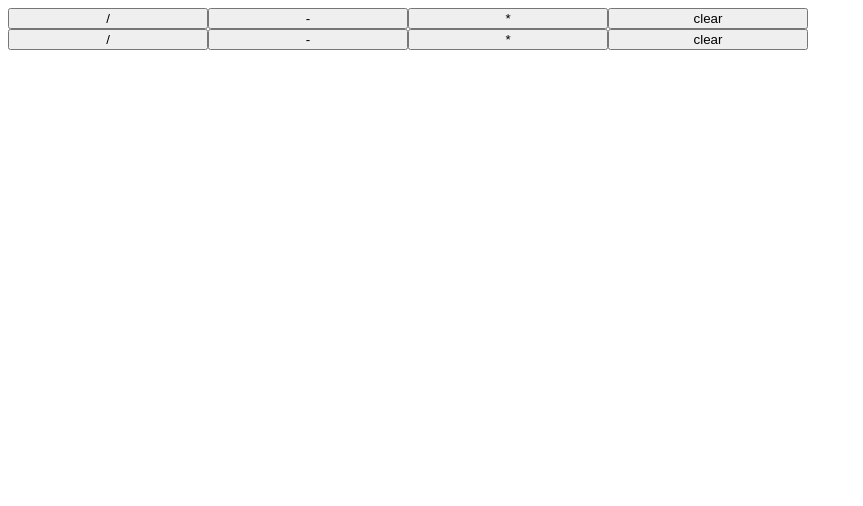
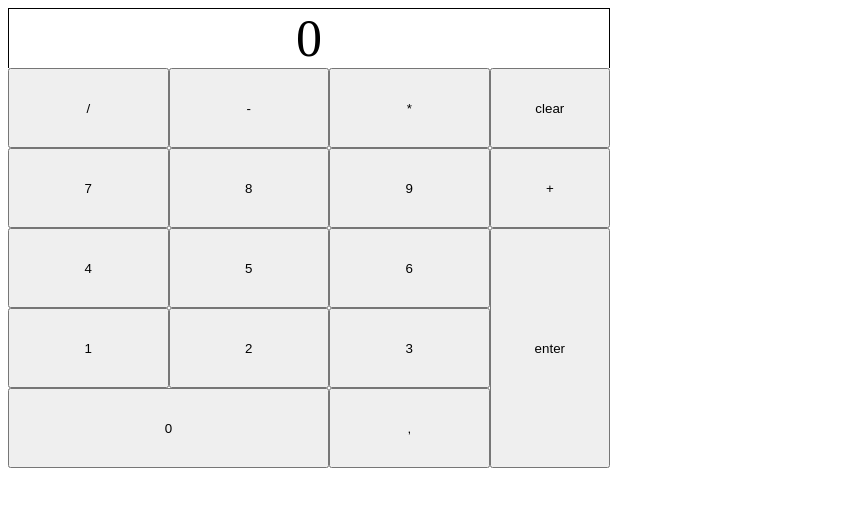
Before and after one commit to rafaelctorres/Calculator, a plain HTML site: page index.html in a window 1280 px wide. Shown: the whole page, without its empty margins (0-863 px from the left). Drawn offline with Linux system fonts and the light colour scheme.

Commit message:
Set layout on all buttons and panel
Layout was set using flexbox. Every button is on a div, in order to
adjust its size. Some buttons are bigger resembling a common calculator
layout pattern. All logic on the buttons is yet to be made with JavaScript.
Also, the labels for IDs and classes on HTML needs improvement for better
clarity.

```diff
--- a/index.html
+++ b/index.html
@@ -8,36 +8,74 @@
 
   <body>
     <div id="screen">
-        <div id="calculator">
-            <div class="firstRow">
+    <div id="panel">0</div>
+    <div id="allButtonsRow">
+        <div id="leftColumnButtons">
+            <div class="buttonsRow">
                 <div class="calcButton">
-                    <button id="/">/</button>
+                    <button id="divide">/</button>
                 </div>
                 <div class="calcButton">
-                    <button id="-">-</button>
+                    <button id="subtract">-</button>
                 </div>
                 <div class="calcButton">
-                    <button id="*">*</button>
+                    <button id="multiply">*</button>
+                </div>
+            </div>
+            <div class="buttonsRow">
+                <div class="calcButton">
+                    <button id="seven">7</button>
                 </div>
                 <div class="calcButton">
-                    <button id="clear">clear</button>
+                    <button id="eight">8</button>
+                </div>
+                <div class="calcButton">
+                    <button id="nine">9</button>
                 </div>
             </div>
-            <div class="firstRow">
+             <div class="buttonsRow">
                 <div class="calcButton">
-                    <button id="/">/</button>
+                    <button id="four">4</button>
                 </div>
                 <div class="calcButton">
-                    <button id="-">-</button>
+                    <button id="five">5</button>
                 </div>
                 <div class="calcButton">
-                    <button id="*">*</button>
+                    <button id="six">6</button>
+                </div>
+            </div>
+            <div class="buttonsRow">
+                <div class="calcButton">
+                    <button id="one">1</button>
                 </div>
                 <div class="calcButton">
-                    <button id="clear">clear</button>
+                    <button id="two">2</button>
+                </div>
+                <div class="calcButton">
+                    <button id="three">3</button>
+                </div>
+            </div>
+           <div class="buttonsRow">
+                <div  id="zero" class="calcButton">
+                    <button>0</button>
+                </div>
+                <div class="calcButton">
+                    <button id="comma">,</button>
                 </div>
             </div>
         </div>
+      <div id="rightColumn">
+        <div class="calcButton">
+          <button id="clear">clear</button>
+        </div>
+          <div class="calcButton">
+          <button id="add">+</button>
+        </div>
+          <div id="enter" class="calcButton">
+            <button>enter</button>
+          </div>
+      </div>
+    </div>
     </div>
     <script src="script.js"></script>
   </body>
--- a/style.css
+++ b/style.css
@@ -1,18 +1,30 @@
 #screen{
     display:flex;
-    flex: 1 1;
+    flex-direction:column;
 }
 
-#calculator{
-    max-width:800px;
-    display: flex;
-    flex-direction:column;
-    flex:1 1 auto;
+#allButtonsRow{
+    display:flex;
+    flex: 1 1 auto;
+    flex-direction:row;
+    max-width:602px;
+    height:400px;
+  }
+
+#zero{
+    flex: 2;
 }
 
-.firstRow{
+#leftColumnButtons{
+   display: flex;
+   flex-direction: column;
+   flex: 1 1 auto;
+}
+
+.buttonsRow{
     flex:1;
     display: flex;
+    flex-direction: row;
 }
 
 button{
@@ -23,3 +35,25 @@ button{
     display:flex;
     flex: 1;
 }
+
+#rightColumn{
+    max-width:20%;
+    flex:1;
+    display:flex;
+    flex-direction: column;
+}
+
+#enter{
+    flex:3;
+}
+
+#panel{
+    max-width:600px;
+    flex:1;
+    display:flex;
+    border: solid black 1px;
+    border-bottom:0;
+    justify-content:center;
+    align-items:center;
+    font-size:52px;
+}
```
